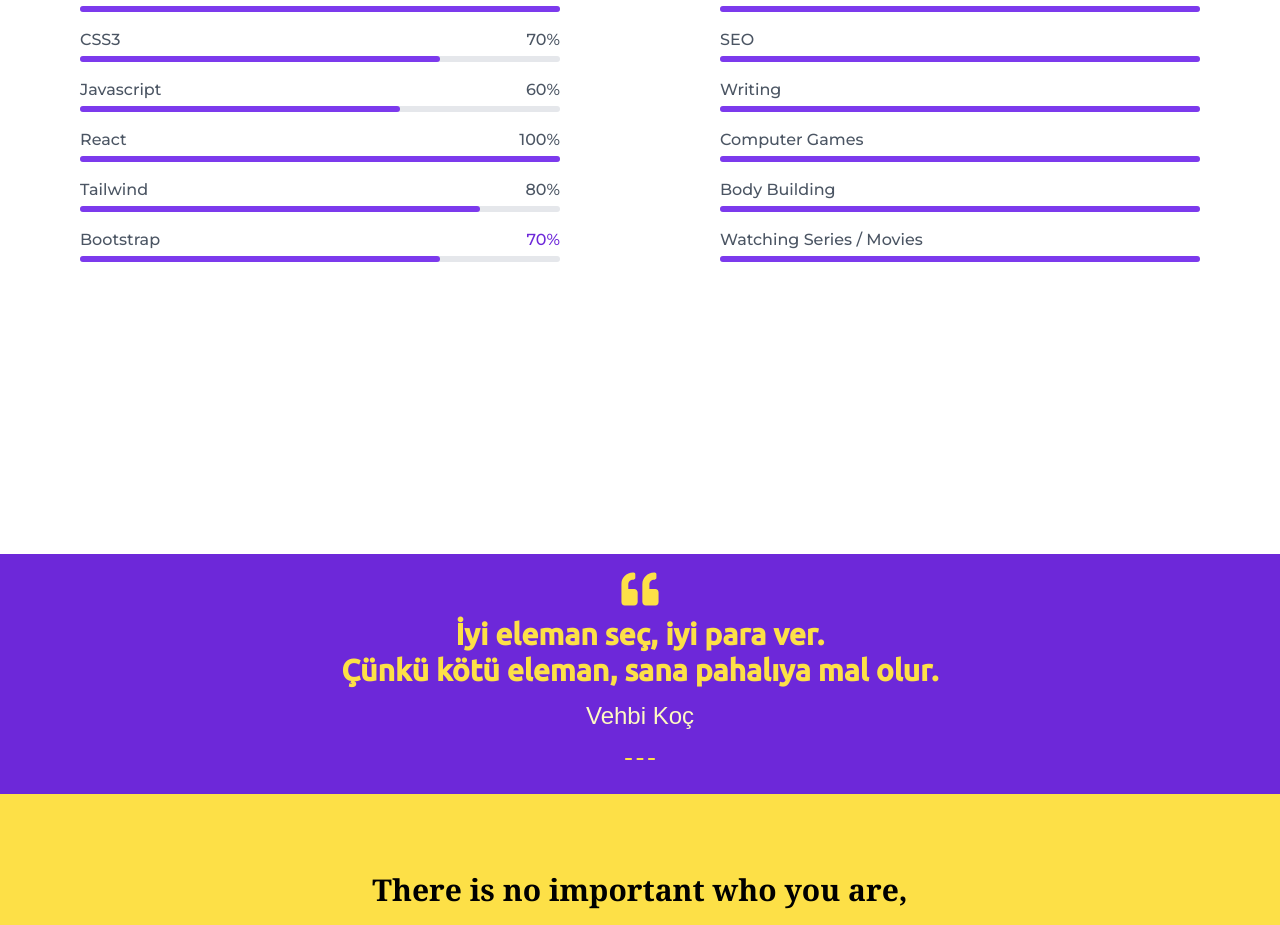
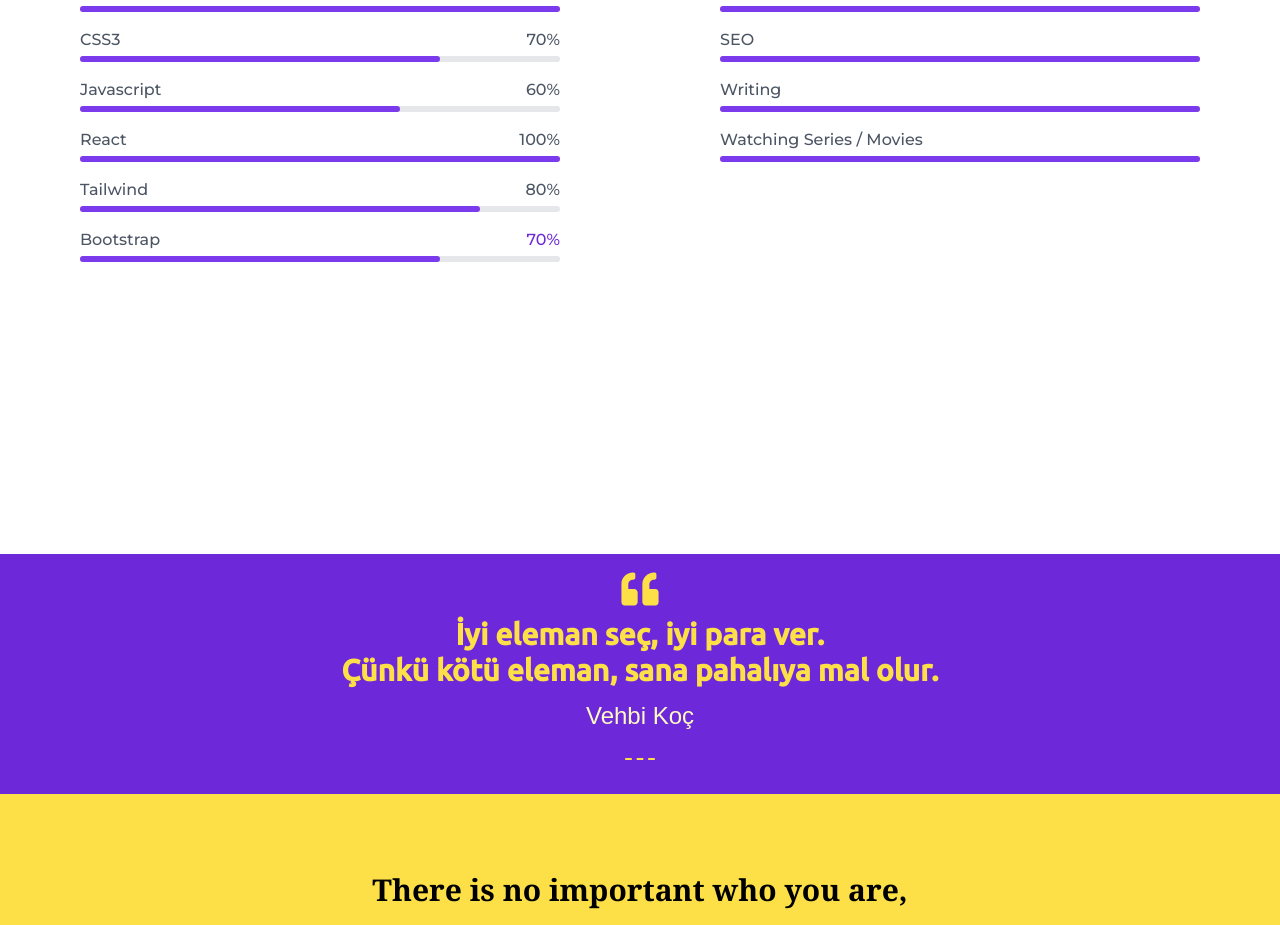
Before and after one commit to ramazandogna/portfolio-react-dem, a React (Create React App) app: page / in a window 1280 px wide. Shown: the part 1846-2771 px from the top of the page. Built offline with nearby package versions, Linux system fonts and the light colour scheme.

Commit message:
Update Skills.jsx

```diff
--- a/src/components/Skills.jsx
+++ b/src/components/Skills.jsx
@@ -154,26 +154,7 @@ function Skills() {
                            <div className={styles.percentage100}></div>
                         </div>
                      </div>
-                     <div className={styles.skillsListContainer}>
-                        <div className={styles.listContainerItems}>
-                           <div className={styles.skillItemName}>
-                              Computer Games
-                           </div>
-                        </div>
-                        <div className={styles.percentageBar}>
-                           <div className={styles.percentage100}></div>
-                        </div>
-                     </div>
-                     <div className={styles.skillsListContainer}>
-                        <div className={styles.listContainerItems}>
-                           <div className={styles.skillItemName}>
-                              Body Building
-                           </div>
-                        </div>
-                        <div className={styles.percentageBar}>
-                           <div className={styles.percentage100}></div>
-                        </div>
-                     </div>
+
                      <div className={styles.skillsListContainer}>
                         <div className={styles.listContainerItems}>
                            <div className={styles.skillItemName}>
```
